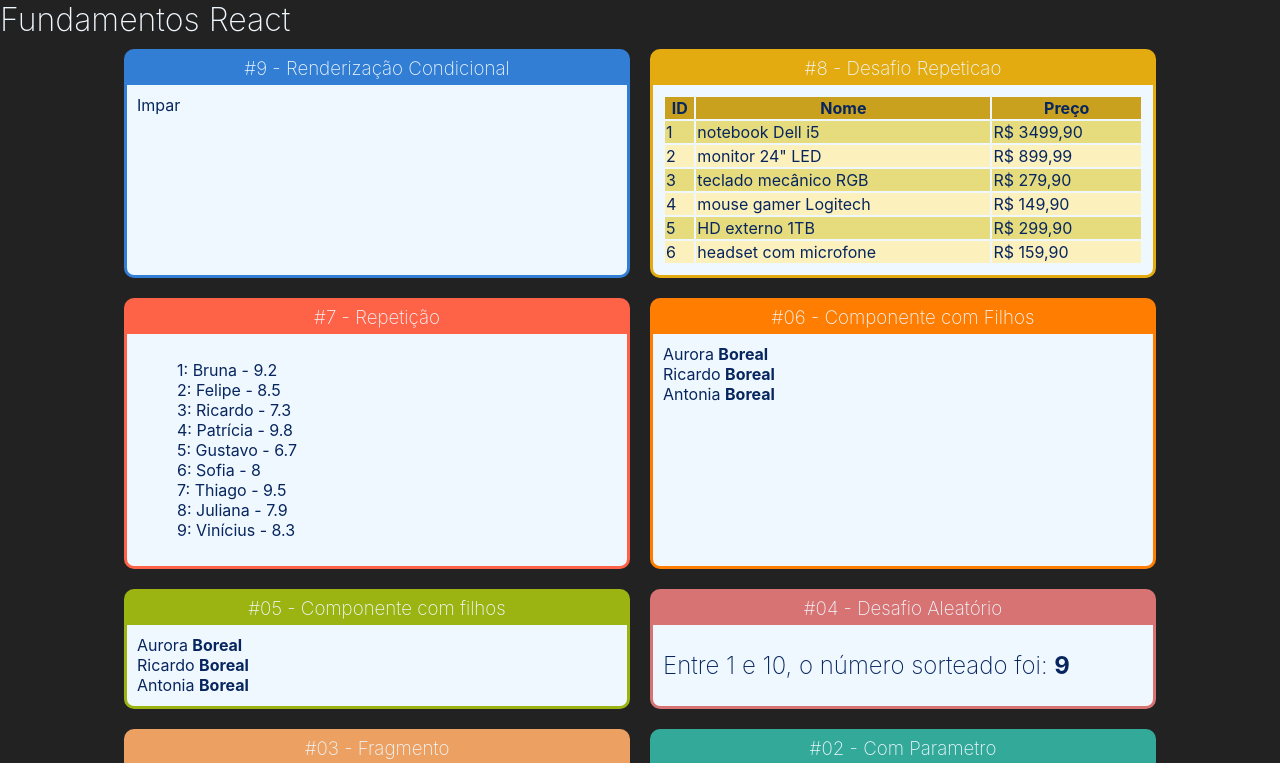
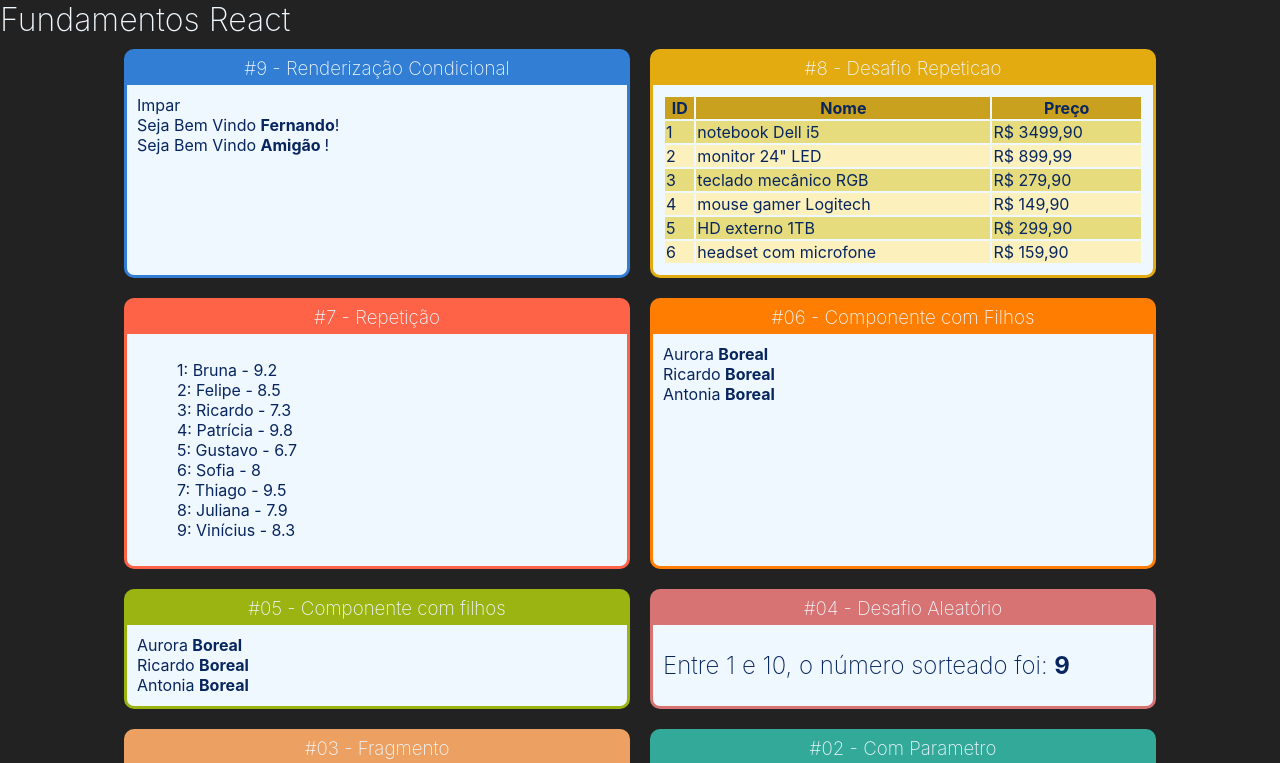
Before and after one commit to nathaliafas2/curso-react, a React (Create React App) app: page / in a window 1280 px wide. Shown: the top 763 px of the page. Built offline with nearby package versions, Linux system fonts and the light colour scheme.

Commit message:
Renderização Condicional 3

```diff
--- a/src/App.jsx
+++ b/src/App.jsx
@@ -10,6 +10,7 @@
 import ListaAlunos from './components/repeticao/ListaAlunos';
 import TabelaProdutos from './components/repeticao/TabelaProdutos';
 import ParOuImpar from './components/condicional/ParOuImpar';
+import UsuarioInfo from './components/condicional/UsuarioInfo';
 
 export default function App(props){
     return (
@@ -20,7 +21,9 @@
 
             <Card
                     titulo="#9 - Renderização Condicional" color="rgb(50, 126, 212)">
-                        <ParOuImpar></ParOuImpar>
+                        <ParOuImpar numero={21}></ParOuImpar>
+                        <UsuarioInfo usuario={{ nome: 'Fernando'}}></UsuarioInfo>
+                        <UsuarioInfo usuario={{ }}></UsuarioInfo>
             </Card>
 
             <Card
--- /dev/null
+++ b/src/components/condicional/If.js
@@ -0,0 +1,25 @@
+export default props => {
+
+    const children = Array.isArray(props.children) ? props.children : [];
+
+
+    const elseChild = children.filter(child => {
+        return child.type && child.type.name === 'Else'
+    })[0]
+
+    const ifChildren = children.filter(child => {
+        return child !== elseChild
+    })
+
+    console.log(elseChild)
+
+    if(props.test){
+        return ifChildren
+    } else if(elseChild) {
+        return elseChild
+    } else {
+        return false
+    }
+}
+
+export const Else = props => props.children
--- /dev/null
+++ b/src/components/condicional/UsuarioInfo.jsx
@@ -0,0 +1,23 @@
+import React from "react";
+import If, {Else} from "./If";
+
+export default props => {
+    const usuario = props.usuario || {}
+    return (
+        <div>
+            {/*<If test={usuario && usuario.nome}>
+            Seja Bem Vindo <strong>{ usuario.nome }</strong>!
+            </If>
+            <If test={!usuario || !usuario.nome}>
+            Seja Bem Vindo <strong> Amigão </strong>!
+            </If>*/}
+
+            <If test={usuario && usuario.nome}>
+                Seja Bem Vindo <strong>{ usuario.nome }</strong>!
+                    <Else test={!usuario || !usuario.nome}>
+                        Seja Bem Vindo <strong> Amigão </strong>!
+                    </Else>
+            </If>
+        </div>
+    )
+}
```
Also changed, not shown: src/components/condicional/ParOuImpar.jsx (+1 -9 lines).
